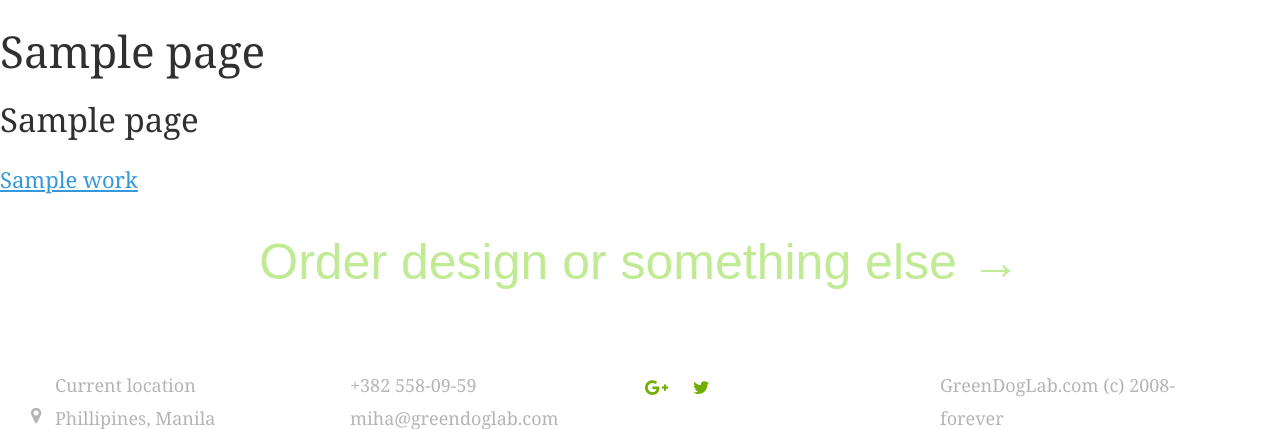
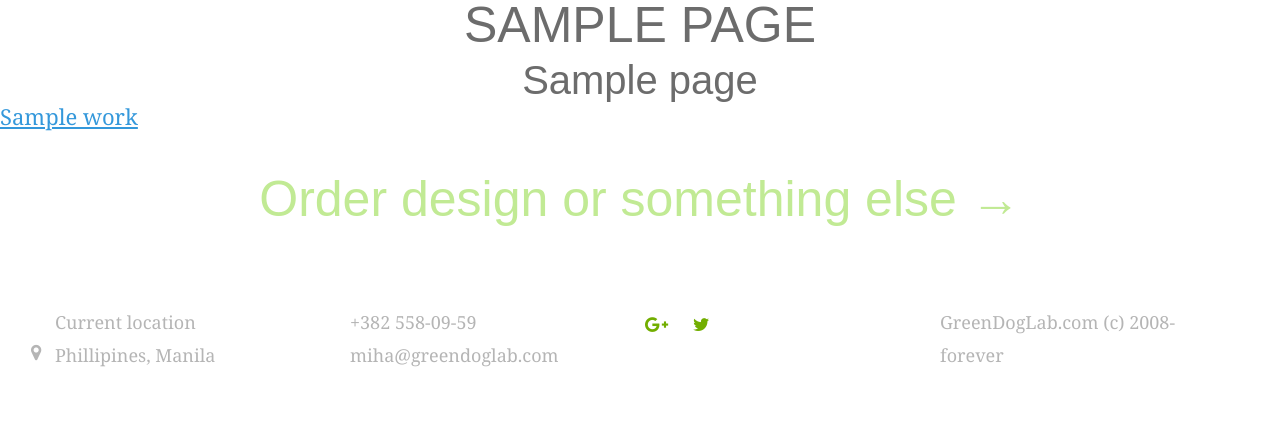
Before and after one commit to greendoglab/greendoglab.com, a Flask app: template src/templates/home.html in a window 1280 px wide. Shown: the top 429 px of the page. Run offline with Flask 2, Linux system fonts and the light colour scheme; the template is opened without the code that fills it: most values are stand-ins (such as "Sample title", 1, 10 or a date in 2020); style sheets or scripts are compiled from the project's sources; some libraries are stand-ins or nearby versions.

Commit message:
Adding block hometitle.

```diff
--- /dev/null
+++ b/src/assets/sass/blocks/hometitle.scss
@@ -0,0 +1,14 @@
+.home-titles {
+    color: #6c6c6c;
+    font-family: 'PT Sans Narrow', sans-serif;
+    text-align: center;
+    h1 {
+        font-size: rem(50);
+        text-transform: uppercase;
+        margin: 0;
+    }
+    h2 {
+        margin: 10px 0 0 0;
+        font-size: rem(40);
+    }
+}
--- a/src/assets/sass/style.scss
+++ b/src/assets/sass/style.scss
@@ -6,4 +6,5 @@
 @import "base.scss";
 @import "blocks/footer.scss";
 @import "blocks/order.scss";
+@import "blocks/hometitle.scss";
 // blocks
--- a/src/templates/home.html
+++ b/src/templates/home.html
@@ -1,9 +1,10 @@
 {% extends 'base.html' %}
 
 {% block content %}
-
-<h1>{{ page.title }}</h1>
-<h2>{{ page.subtitle }}</h2>
+<div class="home-titles">
+    <h1>{{ page.title }}</h1>
+    <h2>{{ page.subtitle }}</h2>
+</div>
 
 {% for work in works %}
 <div>
```
Also changed, not shown: src/content/pages/index.md (+2 -2 lines).
